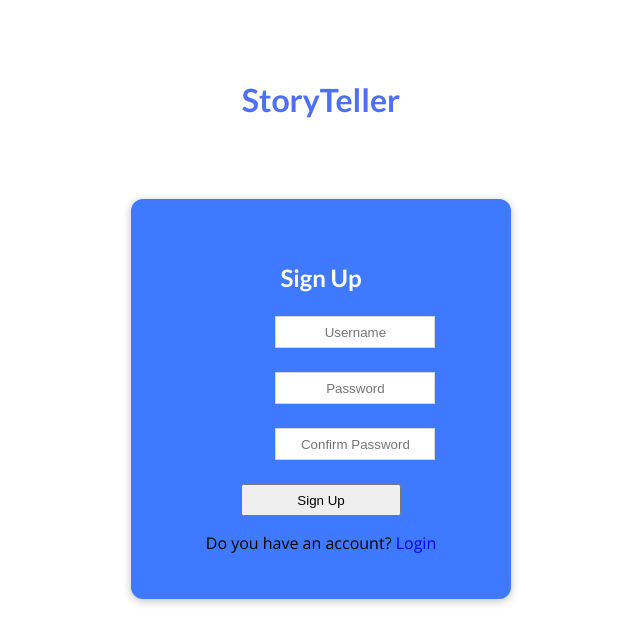
After one commit to amineglr/SWE573_daglarguler, a Django app: template storyTellerApp/templates/storyTellerApp/signup.html in a window 1280 px wide. The commit adds this page. Shown: the top 644 px of the page, without its empty margins (319-959 px from the left). Run offline with Django 3.2, Linux system fonts and the light colour scheme; the template is opened without the code that fills it, so the values that code supplies are empty.

Commit message:
login and signup pages created

```diff
--- /dev/null
+++ b/storyTellerApp/static/storyTellerApp/signup.css
@@ -0,0 +1,51 @@
+input{
+    display: block;
+    text-align: center;
+    align-items: center;
+    margin: 1.5rem 1rem 1.5rem 8rem;
+    height: 2rem;
+    width: 10rem;
+}
+
+button{
+    height: 2rem;
+    width: 10rem;
+}
+
+#signup{
+    margin: 5rem auto 3rem auto;
+    padding: 1rem;
+    width: 30%;
+    max-width: 90rem;
+    height: 25rem;
+    background-color: #3f79ff;
+    border-radius: 12px;
+    box-shadow: 0 2px 8px rgba(0, 0, 0, 0.25);
+
+}
+
+#title h1{
+    margin: 5rem auto 3rem auto;
+    color: #4d6ff9;
+    width: 50%;
+    align-items: center;
+    text-align: center;
+    font-weight: bold;
+
+}
+#signup-form{
+    text-align: center;
+    align-items: center;
+}
+
+#signup-form h2{
+    text-align: center;
+    align-items: center;
+    font-weight: bold;
+    color:white;
+    margin-top: 3rem;
+}
+a{
+    text-decoration: none;
+
+}
--- /dev/null
+++ b/storyTellerApp/templates/storyTellerApp/signup.html
@@ -0,0 +1,35 @@
+{% extends "base.html" %}
+{% load static %}
+
+{% block title %}
+    StoryTeller
+{% endblock %}
+
+{% block css_files %}
+    <link rel="stylesheet" href="{% static 'storyTellerApp/signup.css' %}">
+{% endblock %}
+
+{% block content %}
+
+<div id="title">
+    <a href="{% url "home_page" %}"><h1>StoryTeller</h1></a>
+
+</div>
+
+<div id="signup">
+    <div id="signup-form">
+        <h2> Sign Up</h2>
+            <form action="home.html">
+                <input type="text" placeholder="Username" class="bg-gray-200 mb-2 shadow-none  dark:bg-gray-800" style="border: 1px solid #d3d5d8 !important;">
+                <input type="text" placeholder="Password" class="bg-gray-200 mb-2 shadow-none  dark:bg-gray-800" style="border: 1px solid #d3d5d8 !important;">
+                <input type="text" placeholder="Confirm Password" class="bg-gray-200 mb-2 shadow-none  dark:bg-gray-800" style="border: 1px solid #d3d5d8 !important;">
+                <button type="submit" class="bg-gradient-to-br from-pink-500 py-3 rounded-md text-white text-xl to-red-400 w-full">Sign Up</button>
+                <div class="text-center mt-5 space-x-2">
+                    <p class="text-base"> Do you have an account? <a href="{% url "login" %}"> Login </a></p>
+                </div>
+            </form>
+    </div>
+</div>
+
+
+{% endblock %}
--- a/storyTellerApp/urls.py
+++ b/storyTellerApp/urls.py
@@ -7,4 +7,6 @@ urlpatterns = [
     path("", views.home_page, name="home_page"),
     path("stories", views.stories, name="stories_page"),
     path("stories/<slug:id>", views.view_story, name="view_story"),
+    path("signup", views.signup, name="signup"),
+    path("login", views.login, name="login"),
 ]
--- a/templates/base.html
+++ b/templates/base.html
@@ -20,17 +20,7 @@
 </head>
 
 <body>
-    <header id="main-navigation">
-        <h1>StoryTeller</h1>
-        <nav><a href="{% url "home_page" %}"> Home</a></nav>
-        <nav><a href="{% url "stories_page" %}"> Stories</a></nav>
-        <nav><a href=""> My Stories</a></nav>
-        <nav><a href=""> Liked Stories</a></nav>
-        <nav><a href=""> Add Stories</a></nav>
-        <nav><a href=""> Search</a></nav>
-        <nav><a href=""> Signup</a></nav>
-        <nav><a href=""> Login</a></nav>
-    </header>
+
     {% block content %}
 
     {% endblock %}
```
Also changed, not shown: storyTellerApp/static/storyTellerApp/home.css (+34 -0 lines), storyTellerApp/static/storyTellerApp/login.css (added, +52 -0 lines), storyTellerApp/static/storyTellerApp/story.css (+33 -0 lines), storyTellerApp/templates/storyTellerApp/home.html (+13 -1 lines), storyTellerApp/templates/storyTellerApp/login.html (added, +34 -0 lines), storyTellerApp/templates/storyTellerApp/stories.html (+12 -0 lines), storyTellerApp/templates/storyTellerApp/story.html (+12 -0 lines), storyTellerApp/views.py (+7 -0 lines).
